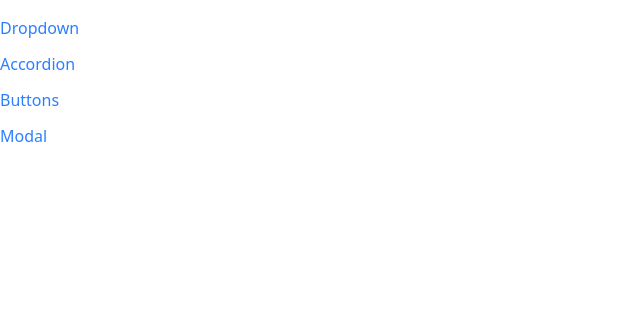
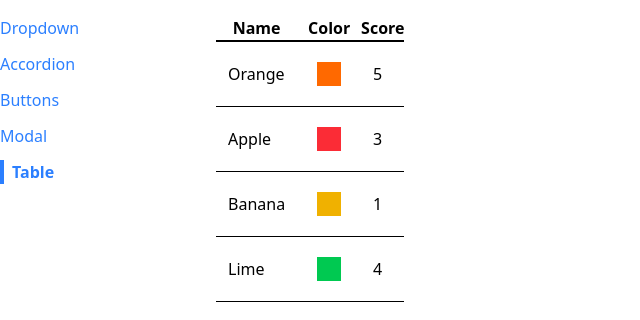
Before and after one commit to maitepv87/react-context-lab-01, a React (Vite) app: page /table in a window 1280 px wide. Shown: the top 320 px of the page, without its empty margins (0-640 px from the left). Built offline with nearby package versions, Linux system fonts and the light colour scheme.

Commit message:
Add Table and Table Page

```diff
--- a/src/App.jsx
+++ b/src/App.jsx
@@ -4,6 +4,7 @@
 import { DropdownPage } from "./pages/DropdownPage";
 import { ButtonPage } from "./pages/ButtonPage";
 import { ModalPage } from "./pages/ModalPage";
+import { TablePage } from "./pages/TablePage";
 
 function App() {
   return (
@@ -22,6 +23,9 @@
         <Route path="/modal">
           <ModalPage />
         </Route>
+        <Route path="/table">
+          <TablePage />
+        </Route>
       </div>
     </div>
   );
--- a/src/components/Sidebar.jsx
+++ b/src/components/Sidebar.jsx
@@ -6,6 +6,7 @@
     { label: "Accordion", path: "/accordion" },
     { label: "Buttons", path: "/buttons" },
     { label: "Modal", path: "/modal" },
+    { label: "Table", path: "/table" },
   ];
 
   const renderedLinks = links.map((link) => {
--- /dev/null
+++ b/src/components/Table.jsx
@@ -0,0 +1,30 @@
+export const Table = ({ data, config, keyFuntion }) => {
+  const renderedRows = data.map((rowData) => {
+    const renderCells = config.map((column) => {
+      return (
+        <td key={column.label} className="p-3">
+          {column.render(rowData)}
+        </td>
+      );
+    });
+
+    return (
+      <tr className="border-b" key={keyFuntion(rowData)}>
+        {renderCells}
+      </tr>
+    );
+  });
+
+  const renderedHeaders = config.map((columnConfig) => {
+    return <th key={columnConfig.label}>{columnConfig.label}</th>;
+  });
+
+  return (
+    <table className="table-auto border-spacing-2">
+      <thead>
+        <tr className="border-b-2">{renderedHeaders}</tr>
+      </thead>
+      <tbody>{renderedRows}</tbody>
+    </table>
+  );
+};
--- /dev/null
+++ b/src/pages/TablePage.jsx
@@ -0,0 +1,29 @@
+import { Table } from "../components/Table";
+
+export const TablePage = () => {
+  const data = [
+    { name: "Orange", color: "bg-orange-500", score: 5 },
+    { name: "Apple", color: "bg-red-500", score: 3 },
+    { name: "Banana", color: "bg-yellow-500", score: 1 },
+    { name: "Lime", color: "bg-green-500", score: 4 },
+  ];
+
+  const config = [
+    { label: "Name", render: (fruit) => fruit.name },
+    {
+      label: "Color",
+      render: (fruit) => <div className={`p-3 m-2 ${fruit.color}`} />,
+    },
+    { label: "Score", render: (fruit) => fruit.score },
+  ];
+
+  const keyFuntion = (fruit) => {
+    return fruit.name;
+  };
+
+  return (
+    <div>
+      <Table data={data} config={config} keyFuntion={keyFuntion} />
+    </div>
+  );
+};
```
